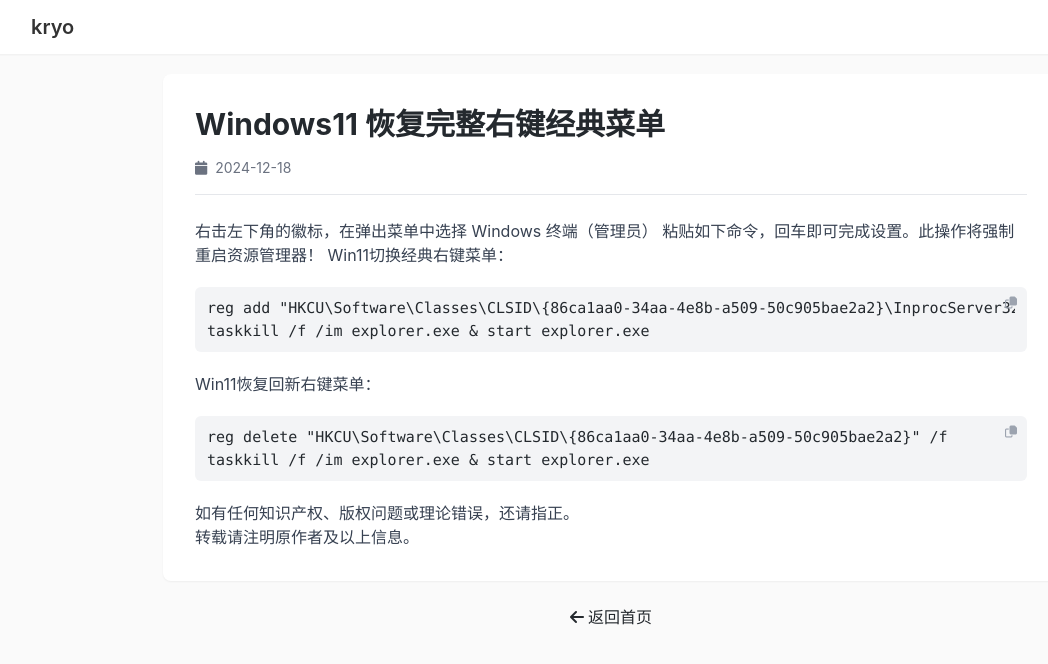
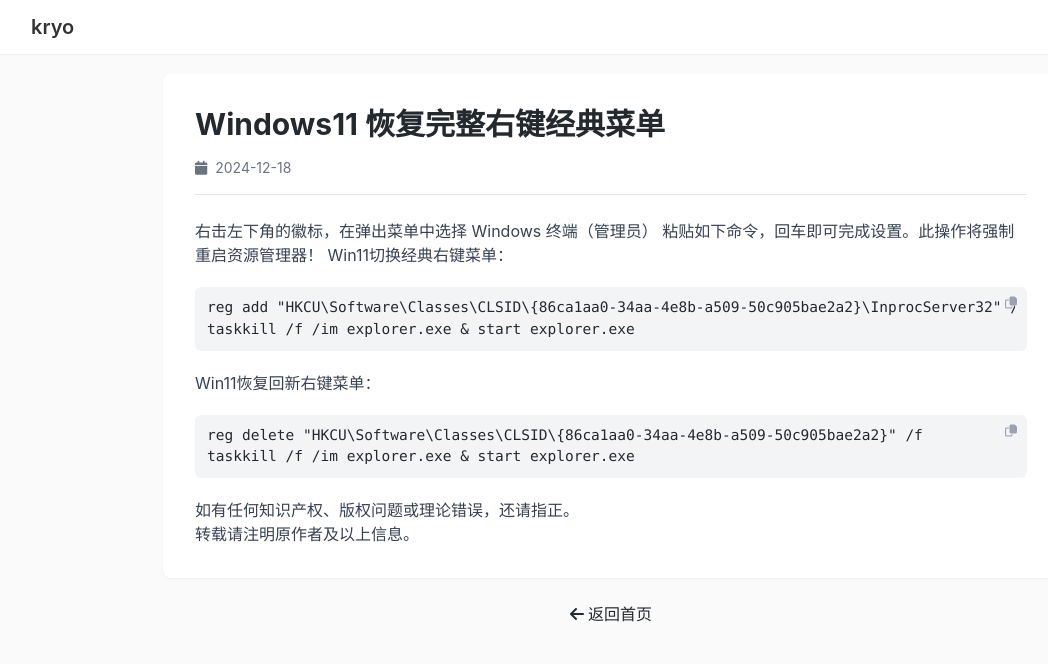
Before and after one commit to kryo0o/kryo0o.github.io, a Jekyll site: the page built from _posts/2024-12-18-Windows11 恢复完整右键经典菜单.md, in a window 1280 px wide. Shown: the top 664 px of the page, without its empty margins (29-1077 px from the left). Built offline with Jekyll 4.4.1, drawn with Linux system fonts in a browser that asks for light colours; nearby versions of some CDN libraries.

Commit message:
Update default.html

```diff
--- a/_layouts/default.html
+++ b/_layouts/default.html
@@ -47,7 +47,7 @@
       margin: 20px 0;
       overflow-x: auto;
       position: relative;
-      font-size: 15px;   /* 字体稍微调小一点点以匹配紧凑布局 */
+      font-size: 14.5px;   /* 字体稍微调小一点点以匹配紧凑布局 */
       line-height: 1.5;
     }
 
```
